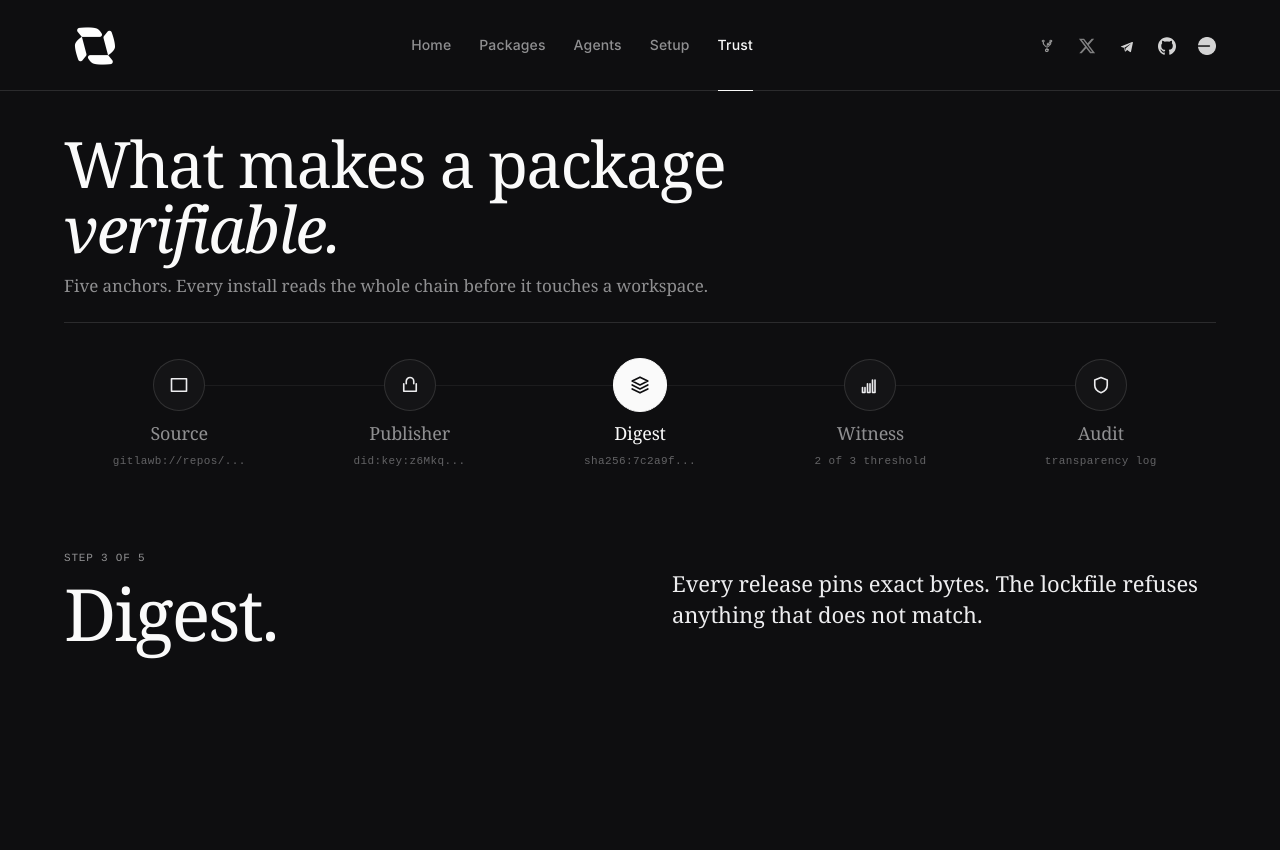
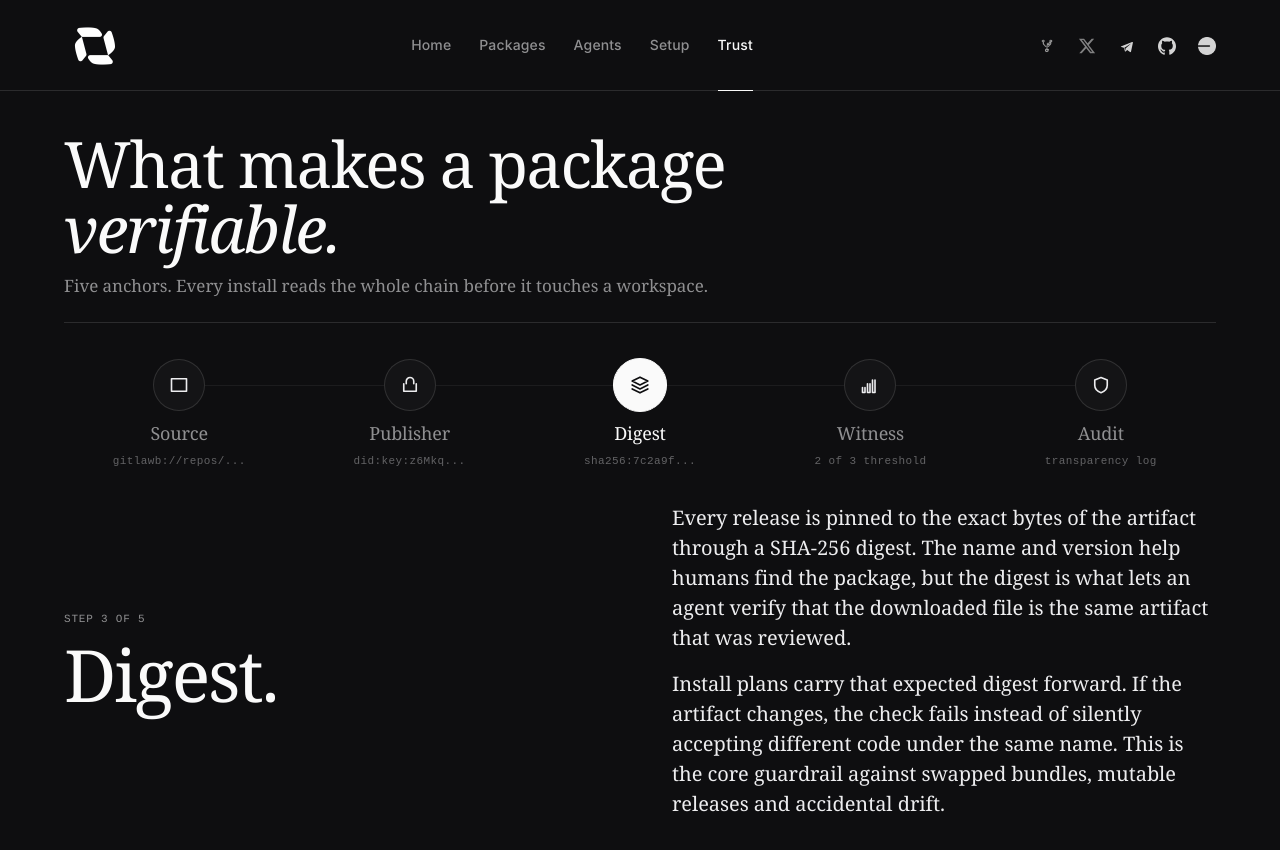
Before and after one commit to nipmod/nipmod, a Next.js app in the folder site/: page /trust in a window 1280 px wide. Shown: the top 850 px of the page. Before the commit the page ends 801 px from the top, so only its background shows below. Built offline with nearby package versions, Linux system fonts and the light colour scheme.

Commit message:
Expand trust page explanations

```diff
--- a/site/app/trust/trust-view.tsx
+++ b/site/app/trust/trust-view.tsx
@@ -22,42 +22,57 @@ const steps: Array<{
   t: string;
   sub: string;
   icon: ReactNode;
-  body: string;
+  body: string[];
 }> = [
   {
     id: "source",
     t: "Source",
     sub: "gitlawb://repos/...",
     icon: <Glyph d="M2 3h12v10H2z" />,
-    body: "Every package points back to a verifiable Gitlawb commit. No code lives only in the registry."
+    body: [
+      "A Nipmod package starts with a source reference, not with an anonymous upload. The package record keeps the owner, repository, commit and release context visible so an agent can trace what it is about to use before anything is installed.",
+      "The registry is therefore not treated as the only source of truth. It indexes and verifies package evidence while preserving the original source trail, which makes mirrors, republished bundles and renamed packages easier to reason about."
+    ]
   },
   {
     id: "publisher",
     t: "Publisher",
     sub: "did:key:z6Mkq...",
     icon: <Glyph d="M3 7v6h10V7M5 7V5a3 3 0 016 0v2" />,
-    body: "Releases are signed with a DID key. Ownership is a signature, not a username."
+    body: [
+      "Publisher identity is bound to a cryptographic DID key. A package is not trusted just because a username, display name or profile link looks familiar; the release claim has to be signed by the expected publishing identity.",
+      "This gives agents a machine-readable way to separate ownership from appearance. If attribution, source identity or release authority cannot be verified, the package can be downgraded, flagged or held for review instead of being treated as ready."
+    ]
   },
   {
     id: "digest",
     t: "Digest",
     sub: "sha256:7c2a9f...",
     icon: <Glyph d="M8 2 14 5 8 8 2 5z M2 8l6 3 6-3 M2 11l6 3 6-3" />,
-    body: "Every release pins exact bytes. The lockfile refuses anything that does not match."
+    body: [
+      "Every release is pinned to the exact bytes of the artifact through a SHA-256 digest. The name and version help humans find the package, but the digest is what lets an agent verify that the downloaded file is the same artifact that was reviewed.",
+      "Install plans carry that expected digest forward. If the artifact changes, the check fails instead of silently accepting different code under the same name. This is the core guardrail against swapped bundles, mutable releases and accidental drift."
+    ]
   },
   {
     id: "witness",
     t: "Witness",
     sub: "2 of 3 threshold",
     icon: <Glyph d="M2 10v4h2v-4M6 7v7h2V7M10 4v10h2V4" />,
-    body: "Independent runners co sign the digest. A threshold is required before publish."
+    body: [
+      "Witnesses add an external check around the release record. Instead of relying on a single registry process, independent verification runners can observe the package evidence and co-sign the checkpoint for the same source and digest.",
+      "The threshold matters because it reduces single-point trust. A package only reaches the stronger state when enough witnesses agree on the same evidence, making unauthorized rewrites, partial failures and private registry mistakes easier to detect."
+    ]
   },
   {
     id: "audit",
     t: "Audit",
     sub: "transparency log",
     icon: <Glyph d="M8 2l5 2v4.2c0 2.8-2.2 5-5 6-2.8-1-5-3.2-5-6V4z" />,
-    body: "Advisories, witness checkpoints and quarantine are read live before any install runs."
+    body: [
+      "Trust is checked again at use time. Advisories, quarantine status, witness checkpoints, permission claims and release receipts are part of the install decision, not just static text on a package page.",
+      "That keeps the workflow responsive when risk changes after publication. If a package is yanked, warned, quarantined or no longer matches its expected evidence, agents can stop before writing files or running code in the workspace."
+    ]
   }
 ];
 
@@ -239,18 +254,25 @@ export function TrustView() {
             {activeStep.t}.
           </h2>
         </div>
-        <p
+        <div
           style={{
             fontFamily: tokens.serif,
-            fontSize: 22,
+            fontSize: "clamp(18px, 2vw, 20px)",
             color: tokens.text,
             margin: 0,
-            lineHeight: 1.4,
-            maxWidth: 640
+            lineHeight: 1.5,
+            maxWidth: 700,
+            display: "flex",
+            flexDirection: "column",
+            gap: 16
           }}
         >
-          {activeStep.body}
-        </p>
+          {activeStep.body.map((paragraph) => (
+            <p key={paragraph} style={{ margin: 0 }}>
+              {paragraph}
+            </p>
+          ))}
+        </div>
       </section>
     </main>
   );
```
